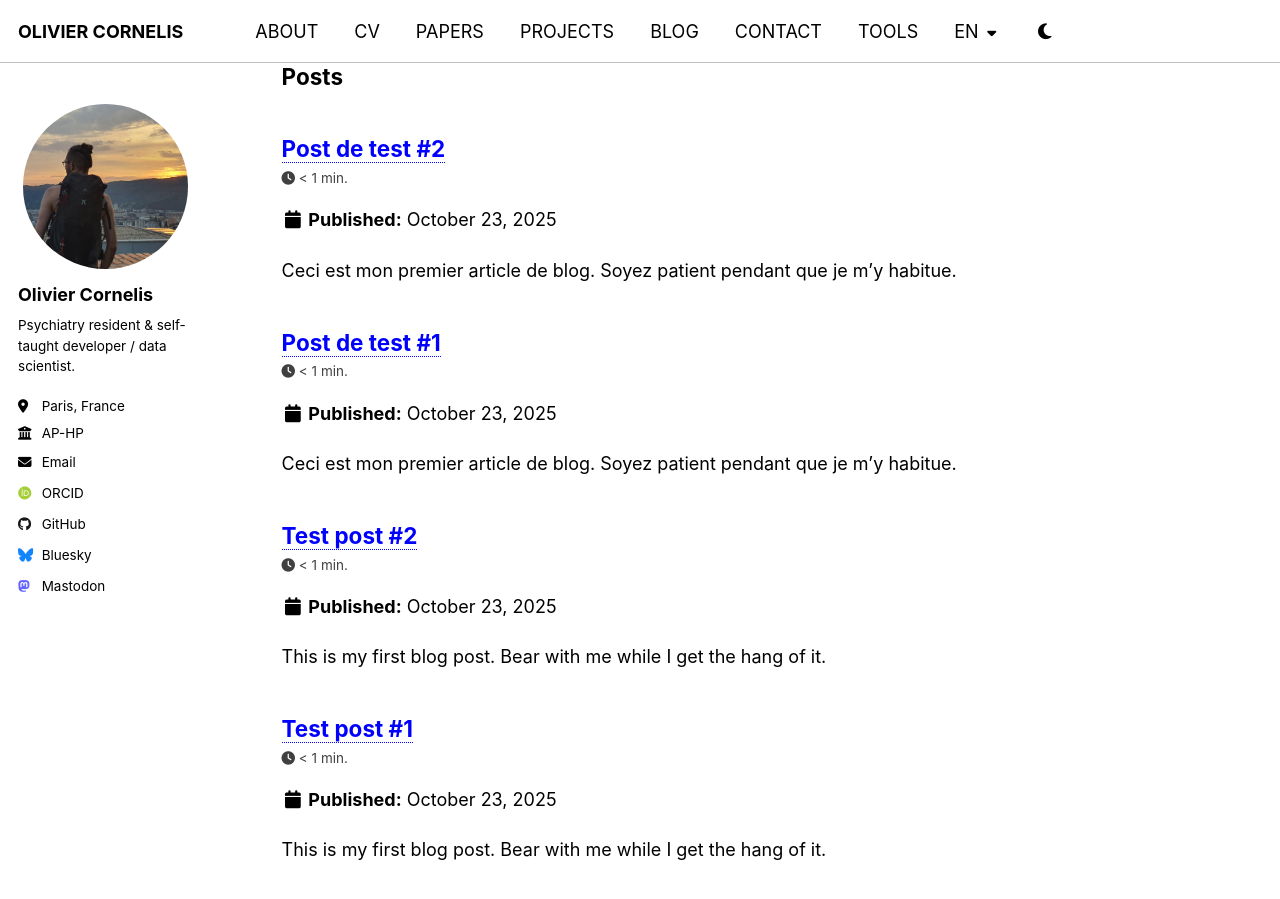
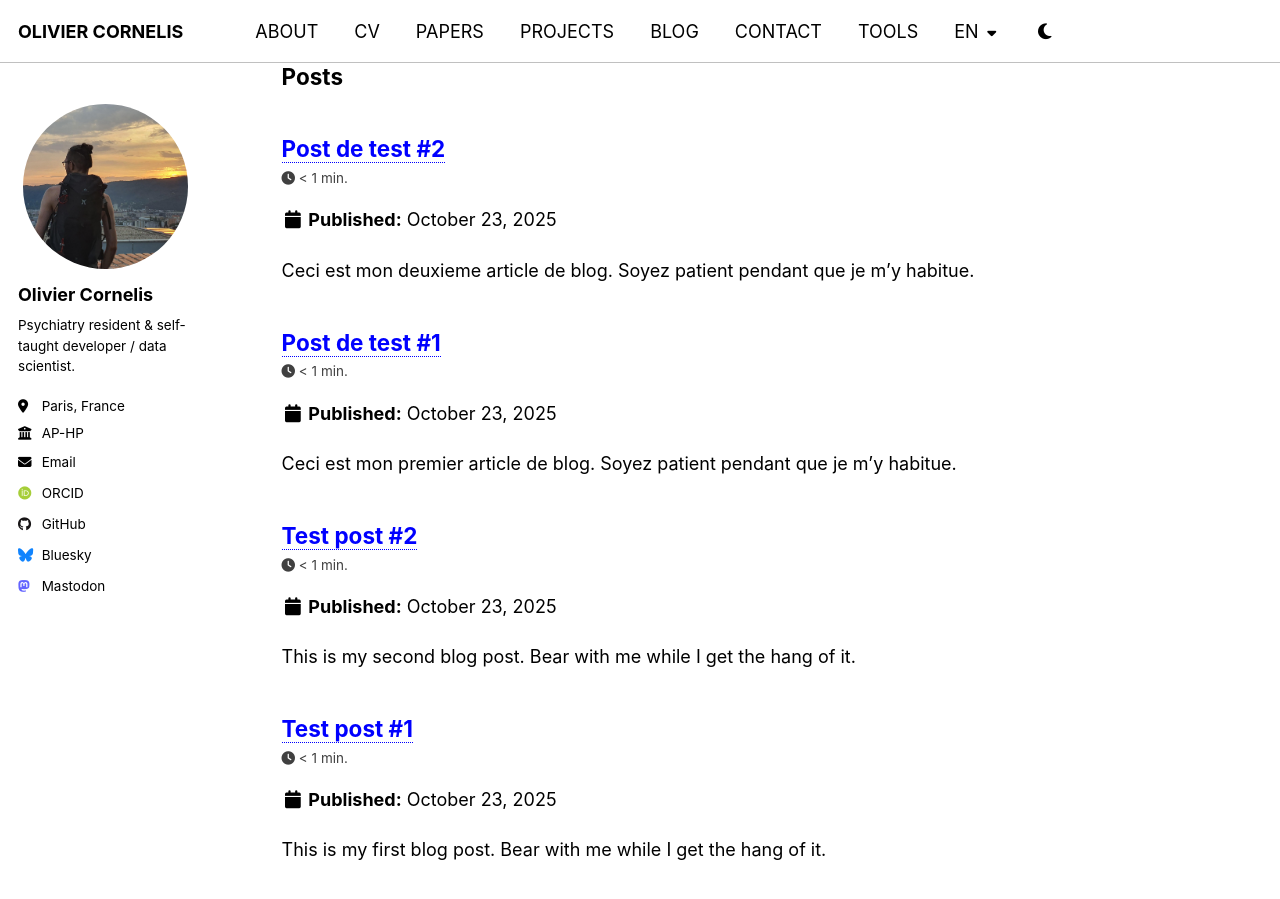
Before and after one commit to thiswillbeyourgithub/website, a Jekyll site: the page built from _pages/en/sitemap.md, in a window 1280 px wide and 900 px high, scrolled down 2244 px. Built offline with Jekyll 4.4.1, drawn with Linux system fonts in a browser that asks for light colours; some web fonts are replaced.

Commit message:
minor
Signed-off-by: thiswillbeyourgithub
<26625900+thiswillbeyourgithub@users.noreply.github.com>

```diff
--- a/_posts/en/2025-10-23-second-post.md
+++ b/_posts/en/2025-10-23-second-post.md
@@ -10,4 +10,4 @@ permalink: /en/blog/test2
 #   - test
 ---
 
-This is my first blog post. Bear with me while I get the hang of it.
+This is my second blog post. Bear with me while I get the hang of it.
--- a/_posts/fr/2025-10-23-second-post.md
+++ b/_posts/fr/2025-10-23-second-post.md
@@ -10,4 +10,4 @@ permalink: /fr/blog/test2
 #   - test
 ---
 
-Ceci est mon premier article de blog. Soyez patient pendant que je m'y habitue.
+Ceci est mon deuxieme article de blog. Soyez patient pendant que je m'y habitue.
```
